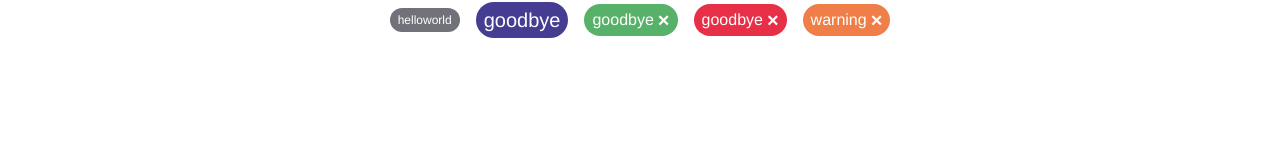
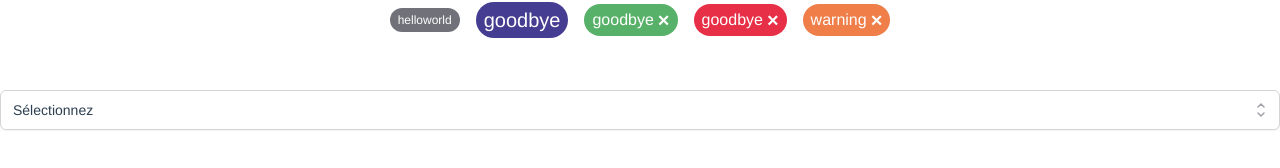
Before and after one commit to Lamasign/LamasignCompLibrary, a Vue app: page / in a window 1280 px wide. Shown: the part 266-434 px from the top of the page. Built offline with nearby package versions, Linux system fonts and the light colour scheme.

Commit message:
WIP Bselect comp worked waiting vue-click-outside

```diff
--- a/src/components/HelloWorld.vue
+++ b/src/components/HelloWorld.vue
@@ -308,6 +308,13 @@
       />
     </div>
 
+    <div class="w-full flex justify-center items-center h-full w-1/2">
+      <BSelect
+        :data="list"
+        field="name"
+      />
+    </div>
+
   </div>
 </template>
 
@@ -326,6 +333,7 @@
 import BMessage from '@/components/Message/BMessage.vue'
 import BNumberInput from '@/components/NumberInput/BNumberInput.vue'
 import BRadio from '@/components/Radio/BRadio.vue'
+import BSelect from '@/components/Select/BSelect.vue'
 import BSkeleton from '@/components/Skeleton/BSkeleton.vue'
 import BSwitch from '@/components/Switch/BSwitch.vue'
 import BTable from '@/components/Table/BTable.vue'
@@ -349,6 +357,7 @@
     BMessage,
     BNumberInput,
     BRadio,
+    BSelect,
     BSkeleton,
     BSwitch,
     BTable,
--- /dev/null
+++ b/src/components/Select/BSelect.vue
@@ -0,0 +1,164 @@
+<template>
+  <div class="space-y-1 w-full h-10">
+    <label
+      id="listbox-label"
+      class="block text-sm leading-5 font-medium text-gray-700 h-full"
+    >
+      <slot name="SelectLabel"></slot>
+    </label>
+
+    <div
+      class="relative h-full"
+      v-click-outside="closeDropdown"
+    >
+      <span class="inline-block w-full rounded-md shadow-sm h-full">
+        <button
+          type="button"
+          @click="openDropdown"
+          aria-haspopup="listbox"
+          aria-expanded="true"
+          aria-labelledby="listbox-label"
+          class="cursor-pointer relative w-full h-full rounded-md border border-gray-300 bg-white pl-3 pr-10 py-2 text-left focus:outline-none focus:shadow-outline-blue focus:border-blue-300 transition ease-in-out duration-150 sm:text-sm sm:leading-5"
+        >
+          <div class="flex items-center space-x-3 h-full">
+            <span class="block truncate">
+              {{ updatedValue ? updatedValue[field] : 'Sélectionnez'}}
+            </span>
+          </div>
+          <span class="absolute inset-y-0 right-0 flex items-center pr-2 pointer-events-none">
+            <svg
+              class="h-5 w-5 text-gray-400"
+              viewBox="0 0 20 20"
+              fill="none"
+              stroke="currentColor"
+            >
+              <path
+                d="M7 7l3-3 3 3m0 6l-3 3-3-3"
+                stroke-width="1.5"
+                stroke-linecap="round"
+                stroke-linejoin="round"
+              />
+            </svg>
+          </span>
+        </button>
+      </span>
+
+      <!-- Select popover, show/hide based on select state. -->
+      <div
+        v-show="isOpen"
+        class="absolute mt-1 w-full rounded-md bg-white shadow-lg"
+      >
+        <ul
+          tabindex="-1"
+          role="listbox"
+          aria-labelledby="listbox-label"
+          aria-activedescendant="listbox-item-3"
+          class="max-h-56 rounded-md py-1 text-base leading-6 shadow-xs overflow-auto focus:outline-none sm:text-sm sm:leading-5"
+        >
+
+          <!--
+            Select option, manage highlight styles based on mouseenter/mouseleave and keyboard navigation.
+            Highlighted: "text-white bg-indigo-600", Not Highlighted: "text-gray-900"
+          -->
+          <li
+            tabindex="0"
+            @click="select(item)"
+            id="listbox-item-0"
+            role="option"
+            v-for="(item, index) in data"
+            :key="index"
+            class="text-gray-900 select-none relative py-2 pl-3 pr-9  cursor-pointer hover:text-white hover:bg-indigo-600 focus:outline-none focus:text-white focus:bg-indigo-600"
+          >
+            <div class="flex items-center space-x-3">
+              <!-- Selected: "font-semibold", Not Selected: "font-normal" -->
+              <span
+                class="block truncate"
+                :class="{ 'font-normal' : !isSelected(item).value , 'font-semibold' : isSelected(item).value}"
+              >
+                {{ item[field] }}
+              </span>
+            </div>
+
+            <!--
+              Checkmark, only display for selected option.
+              Highlighted: "text-white", Not Highlighted: "text-indigo-600"
+            -->
+            <span
+              v-show="isSelected(item).value"
+              class="absolute inset-y-0 right-0 flex items-center pr-4"
+            >
+              <svg
+                class="h-5 w-5"
+                viewBox="0 0 20 20"
+                fill="currentColor"
+              >
+                <path
+                  fill-rule="evenodd"
+                  d="M16.707 5.293a1 1 0 010 1.414l-8 8a1 1 0 01-1.414 0l-4-4a1 1 0 011.414-1.414L8 12.586l7.293-7.293a1 1 0 011.414 0z"
+                  clip-rule="evenodd"
+                />
+              </svg>
+            </span>
+          </li>
+        </ul>
+      </div>
+    </div>
+  </div>
+</template>
+<script lang='ts'>
+import { computed, defineComponent, ref } from '@vue/composition-api'
+
+export default defineComponent({
+  name: 'BSelect',
+  props: {
+    data: {
+      type: Array,
+      required: true,
+    },
+    value: {
+      type: [String, Object, Number],
+      required: true,
+    },
+    open: {
+      type: Boolean,
+      default: false,
+    },
+    field: {
+      type: String,
+      required: true,
+    },
+  },
+  setup(props, { emit }) {
+    const isOpen = ref(props.open)
+    const updatedValue = ref<unknown>(props.value)
+
+    const isSelected = (el: unknown) => computed(() => updatedValue.value === el)
+
+    function closeDropdown() {
+      isOpen.value = false
+      emit('open', false)
+    }
+
+    function openDropdown() {
+      isOpen.value = true
+      emit('open', true)
+
+    }
+
+    function select(newValue: unknown) {
+      updatedValue.value = newValue
+      emit('valueSelect', newValue)
+      closeDropdown()
+    }
+
+    return {
+      isOpen,
+      closeDropdown,
+      openDropdown,
+      isSelected,
+      select,
+      updatedValue,
+    }
+  },
+})
+</script>
```
Also changed, not shown: 1 other file (tests, documents, lock files or other folders).
